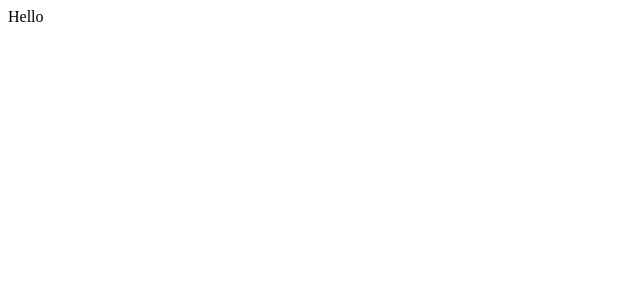
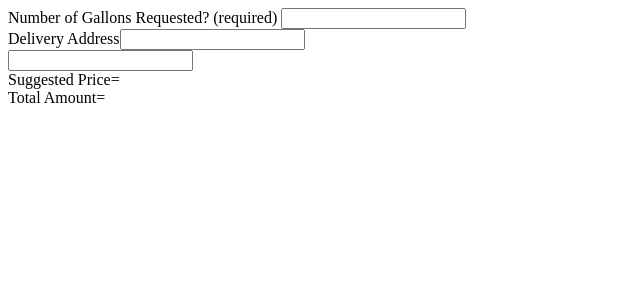
Before and after one commit to tirv504/FuelPricePredictor, a React app: page / in a window 1280 px wide. Shown: the top 300 px of the page, without its empty margins (0-640 px from the left). Built offline with nearby package versions, Linux system fonts and the light colour scheme; the HTML template or start-up script is replaced by a standard one.

Commit message:
Implemented FuelPriceForm

```diff
--- a/client/src/components/App.jsx
+++ b/client/src/components/App.jsx
@@ -1,4 +1,6 @@
 import React from "react";
+import FuelPriceForm from "./FuelPriceForm.jsx"
+//import '../styles/styles.css'
 
 class App extends React.Component {
   constructor(props) {
@@ -6,7 +8,12 @@ class App extends React.Component {
   }
 
   render() {
-    return <div>Hello</div>;
+    return (
+      <div>
+        <FuelPriceForm />
+      </div>
+
+    )
   }
 }
 
--- /dev/null
+++ b/client/src/components/FuelPriceForm.jsx
@@ -0,0 +1,35 @@
+import React, {useState} from 'react'
+import DatePicker from 'react-datepicker'
+
+import 'react-datepicker/dist/react-datepicker.css'
+
+
+const FuelPriceForm = () => {
+
+  const [selectedDate, setSelectedDate] = useState(null)
+
+  return (
+    <form>
+      <div>
+        <label>Number of Gallons Requested? (required) </label>
+        <input></input>
+      </div>
+      <div>
+        <label>Delivery Address</label>
+        <input></input>
+      </div>
+     <div>
+        <DatePicker
+        //selected={selectedDate}
+        //onChange={date => setSelectedDate(date)}
+        />
+     </div>
+     <div>Suggested Price=</div>
+     <div>Total Amount=</div>
+    </form>
+
+
+  )
+}
+
+export default FuelPriceForm
--- /dev/null
+++ b/client/src/styles/styles.css
@@ -0,0 +1 @@
+body {background-color: red;}
--- a/package.json
+++ b/package.json
@@ -23,6 +23,8 @@
     "@babel/preset-env": "^7.12.17",
     "@babel/preset-react": "^7.12.13",
     "babel-loader": "^8.2.2",
+    "css-loader": "^5.1.0",
+    "style-loader": "^2.0.0",
     "webpack": "^5.23.0",
     "webpack-cli": "^4.5.0"
   },
@@ -32,6 +34,7 @@
     "nodemon": "^2.0.7",
     "path": "^0.12.7",
     "react": "^17.0.1",
+    "react-datepicker": "^3.6.0",
     "react-dom": "^17.0.1"
   }
 }
--- a/webpack.config.js
+++ b/webpack.config.js
@@ -12,6 +12,10 @@ module.exports = {
           },
         },
       },
+      {
+        test: /\.css?/,
+        use: ["style-loader", "css-loader"],
+      },
     ],
   },
   output: {
```
Also changed, not shown: 2 other files (tests, documents, lock files or other folders).
